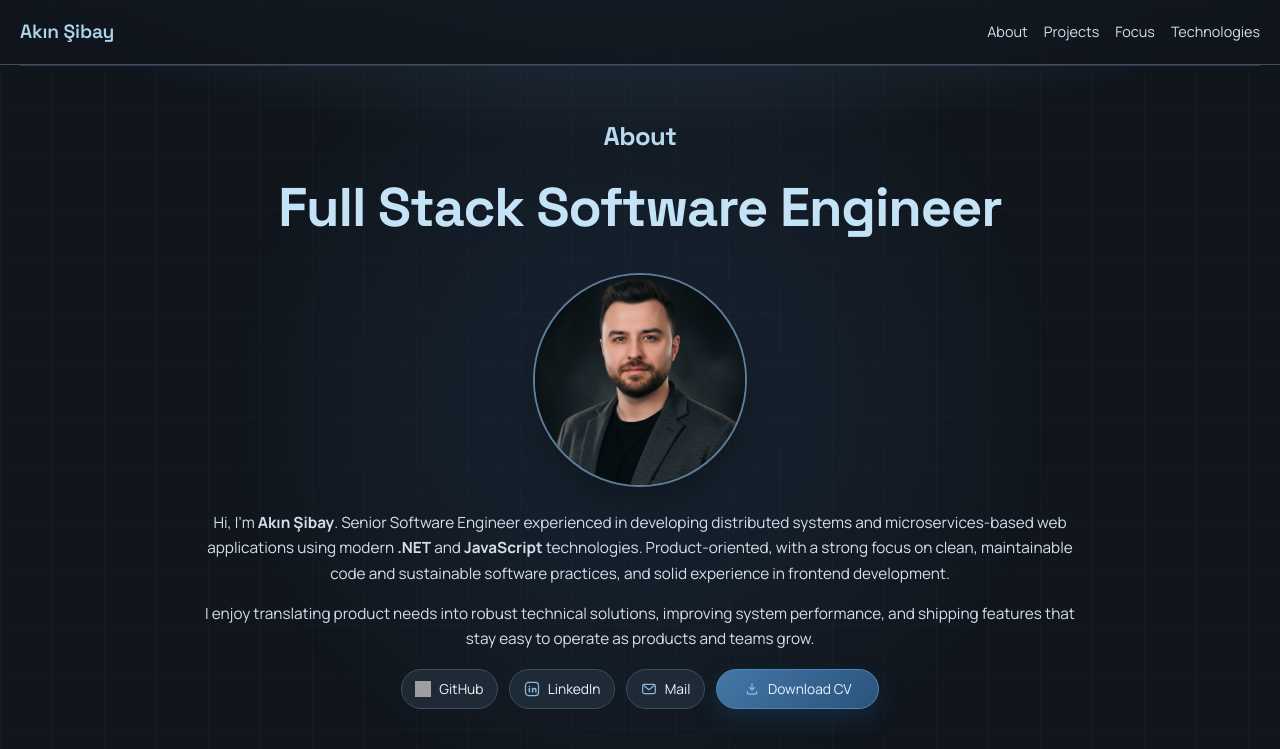
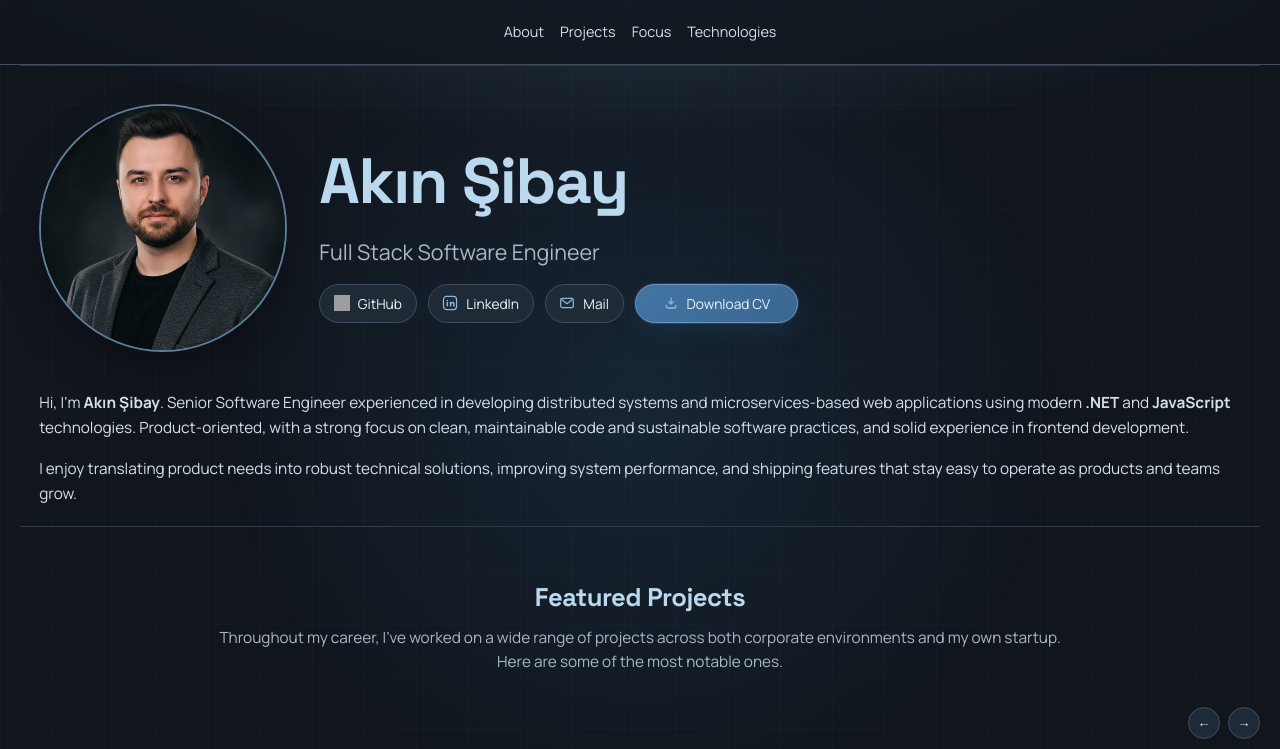
Before and after one commit to akinsibay/portfolio, an Angular app: page / in a window 1280 px wide. Shown: the top 749 px of the page. Built offline with nearby package versions, Linux system fonts and the light colour scheme; grey boxes are pictures that could not be loaded.

Commit message:
Refine about layout and navbar branding

```diff
--- a/src/app/components/site-nav/site-nav.component.html
+++ b/src/app/components/site-nav/site-nav.component.html
@@ -1,9 +1,5 @@
 <header class="nav-wrap">
   <nav class="nav" aria-label="Primary">
-    <a class="brand" href="#top" aria-label="Go to top">
-      <span class="brand-text">Akın Şibay</span>
-    </a>
-
     <ul class="nav-links">
       @for (link of navLinks; track link.href) {
         <li>
--- a/src/app/components/site-nav/site-nav.component.scss
+++ b/src/app/components/site-nav/site-nav.component.scss
@@ -17,23 +17,8 @@
   min-height: 4rem;
   display: flex;
   align-items: center;
-  justify-content: space-between;
+  justify-content: center;
   gap: 1.2rem;
-}
-
-.brand {
-  display: inline-flex;
-  align-items: center;
-  text-decoration: none;
-  font-family: var(--font-display);
-  font-weight: 600;
-  font-size: 1.18rem;
-  letter-spacing: -0.01em;
-}
-
-.brand-text {
-  font-size: 1.2rem;
-  color: #aed3ed;
 }
 
 .nav-links {
@@ -114,10 +99,6 @@
     justify-content: center;
   }
 
-  .brand {
-    display: none;
-  }
-
   .nav-links {
     flex-wrap: wrap;
     justify-content: center;
--- a/src/app/sections/about-section/about-section.component.html
+++ b/src/app/sections/about-section/about-section.component.html
@@ -1,12 +1,26 @@
-<section class="section-frame section-animate about" id="about" aria-labelledby="about-title">
-  <h2 id="about-title" class="section-heading">
-    About
-  </h2>
-  <h3 class="section-title">Full Stack Software Engineer</h3>
+<section class="section-frame section-animate about" id="about" aria-label="About">
 
-  <img class="about-photo" [src]="profileImage" alt="Akın Şibay portrait" loading="lazy">
+  <div class="about-hero">
+    <img class="about-photo" [src]="profileImage" alt="Akın Şibay portrait" loading="lazy">
 
-  <p class="about-body">
+    <div class="about-intro">
+      <h3 class="about-name">Akın Şibay</h3>
+      <p class="about-role">Full Stack Software Engineer</p>
+
+      <div class="about-links" aria-label="Profile links">
+        @for (link of links; track link.href) {
+        <a [href]="link.href" [attr.target]="link.external ? '_blank' : null"
+          [attr.rel]="link.external ? 'noreferrer' : null" [class.resume-pill]="link.label === 'Download CV'">
+          <img [src]="iconUrl(link.iconSlug, link.iconUrl)" [alt]="link.label + ' icon'" loading="lazy"
+            decoding="async">
+          <span>{{ link.label }}</span>
+        </a>
+        }
+      </div>
+    </div>
+  </div>
+
+  <p class="about-body about-body-primary">
     Hi, I'm <span class="name-highlight">Akın Şibay</span>. Senior Software Engineer experienced in developing
     distributed
     systems and microservices-based web applications using modern
@@ -20,15 +34,4 @@
     features that stay
     easy to operate as products and teams grow.
   </p>
-
-  <div class="about-links" aria-label="Profile links">
-    @for (link of links; track link.href) {
-    <a [href]="link.href" [attr.target]="link.external ? '_blank' : null"
-      [attr.rel]="link.external ? 'noreferrer' : null"
-      [class.resume-pill]="link.label === 'Download CV'">
-      <img [src]="iconUrl(link.iconSlug, link.iconUrl)" [alt]="link.label + ' icon'" loading="lazy" decoding="async">
-      <span>{{ link.label }}</span>
-    </a>
-    }
-  </div>
 </section>
--- a/src/app/sections/about-section/about-section.component.scss
+++ b/src/app/sections/about-section/about-section.component.scss
@@ -3,34 +3,56 @@
 }
 
 .about {
-  text-align: center;
+  text-align: left;
+  padding: 1.2rem;
 }
 
-.section-title {
-  margin: 0.5rem auto 1rem;
-  font-size: clamp(2.2rem, 5vw, 3.4rem);
+.about-hero {
+  margin-top: 1.15rem;
+  display: grid;
+  grid-template-columns: auto minmax(0, 1fr);
+  align-items: center;
+  gap: clamp(1.1rem, 3vw, 2rem);
+}
+
+.about-name {
+  margin: 0;
+  font-size: clamp(2.35rem, 5.2vw, 4rem);
   font-family: var(--font-display);
   letter-spacing: -0.02em;
-  max-width: 30ch;
-  color: #c4e3f6;
+  color: color-mix(in srgb, var(--accent) 50%, var(--text-0));
+}
+
+.about-role {
+  margin: 0.25rem 0 0;
+  font-size: clamp(1.3rem, 1.7vw, 1.34rem);
+  color: var(--text-2);
+}
+
+.about-intro {
+  min-width: 0;
 }
 
 .about-photo {
-  width: clamp(154px, 24vw, 214px);
+  width: clamp(180px, 24vw, 248px);
   aspect-ratio: 1;
   border-radius: 50%;
   object-fit: cover;
   border: 2px solid color-mix(in srgb, var(--accent) 45%, var(--border-strong));
   box-shadow: 0 20px 40px rgba(0, 0, 0, 0.28);
-  margin: 0.5rem auto 1rem;
+  margin: 0;
 }
 
 .about-body {
-  margin: 0 auto;
-  max-width: 96ch;
+  margin: 0;
+  width: 100%;
   color: var(--text-1);
   font-size: clamp(0.95rem, 1.2vw, 1.03rem);
   line-height: 1.65;
+}
+
+.about-body-primary {
+  margin-top: 2.4rem;
 }
 
 .about-body + .about-body {
@@ -44,9 +66,9 @@
 }
 
 .about-links {
-  margin-top: 1.1rem;
+  margin-top: 0.95rem;
   display: flex;
-  justify-content: center;
+  justify-content: flex-start;
   gap: 0.7rem;
   flex-wrap: wrap;
 }
@@ -86,7 +108,7 @@
 
 .about-links a:hover,
 .about-links a:focus-visible {
-  width: 9.6rem;
+  width: 10.6rem;
   gap: 0.48rem;
   transform: translateY(-1px);
   border-color: var(--accent);
@@ -95,7 +117,7 @@
 
 .about-links a:hover span,
 .about-links a:focus-visible span {
-  max-width: 7rem;
+  max-width: 8rem;
   opacity: 1;
   transform: translateX(0);
 }
@@ -105,18 +127,20 @@
   min-width: 10.2rem;
   padding: 0 0.9rem;
   gap: 0.5rem;
+  color: #e8f3ff;
+  border-color: #6d98c1;
   background: linear-gradient(
     135deg,
-    color-mix(in srgb, var(--accent) 38%, #1e4f83),
-    color-mix(in srgb, var(--accent) 20%, #143a63)
+    #4275a3,
+    #3a6790
   );
-  border-color: color-mix(in srgb, var(--accent) 52%, #1a4f7f);
-  color: #e7f2ff;
-  box-shadow: 0 10px 22px color-mix(in srgb, #17466f 34%, transparent);
+  box-shadow:
+    0 0 0 1px rgba(125, 170, 210, 0.18),
+    0 10px 22px rgba(29, 68, 104, 0.34);
 }
 
 .about-links a.resume-pill span {
-  max-width: 7rem;
+  max-width: 8rem;
   opacity: 1;
   transform: translateX(0);
 }
@@ -126,8 +150,37 @@
   width: auto;
   min-width: 10.2rem;
   gap: 0.5rem;
-  border-color: color-mix(in srgb, var(--accent) 62%, #2f73ab);
-  box-shadow: 0 14px 26px color-mix(in srgb, #17466f 40%, transparent);
+  border-color: #85b1da;
+  box-shadow:
+    0 0 0 1px rgba(145, 188, 225, 0.26),
+    0 14px 26px rgba(29, 68, 104, 0.4);
+}
+
+@media (max-width: 860px) {
+  .about {
+    text-align: center;
+  }
+
+  .about-hero {
+    grid-template-columns: 1fr;
+    justify-items: center;
+  }
+
+  .about-intro {
+    text-align: center;
+  }
+
+  .about-links {
+    justify-content: center;
+  }
+
+  .about-body {
+    text-align: left;
+  }
+
+  .about-story-title {
+    text-align: left;
+  }
 }
 
 @media (hover: none) {
@@ -139,8 +192,13 @@
   }
 
   .about-links a span {
-    max-width: 7rem;
+    max-width: 8rem;
     opacity: 1;
     transform: translateX(0);
   }
+
+  .about-links a.resume-pill {
+    min-width: 10.2rem;
+    padding: 0 0.9rem;
+  }
 }
```
